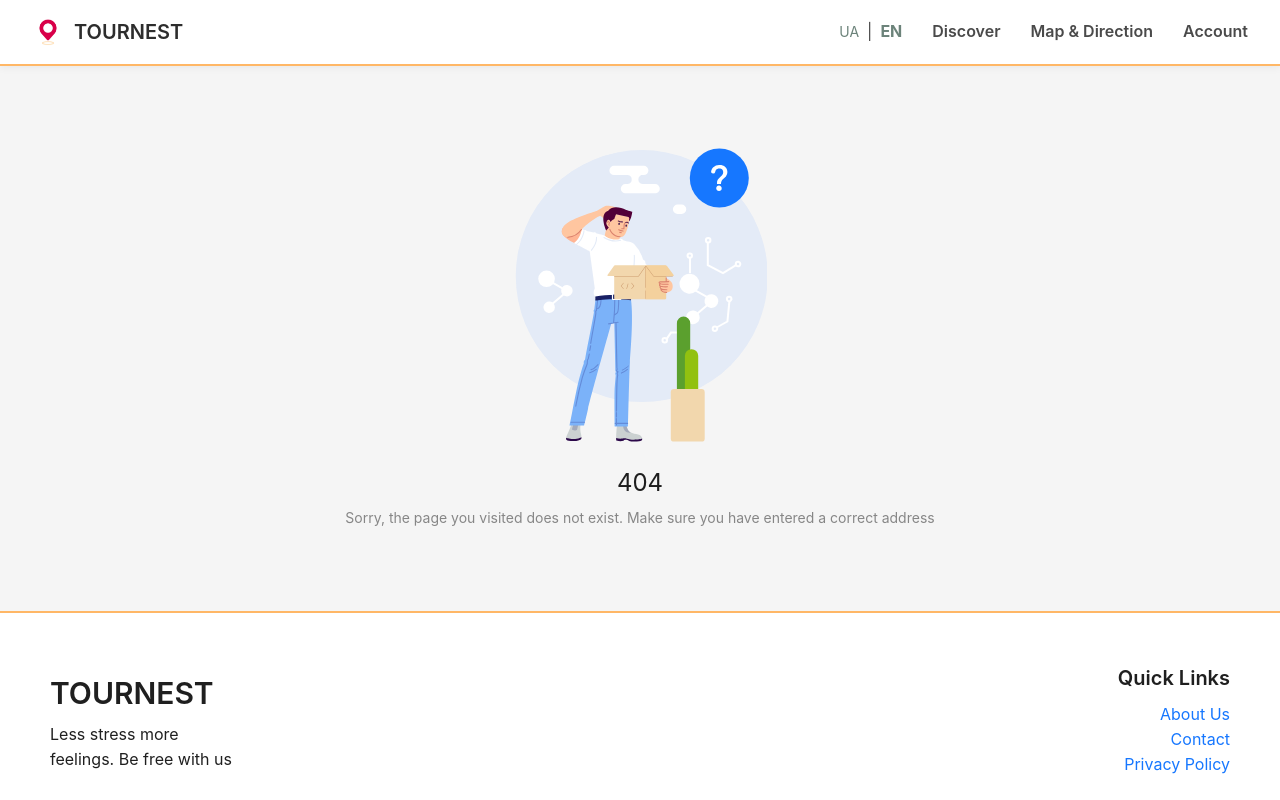
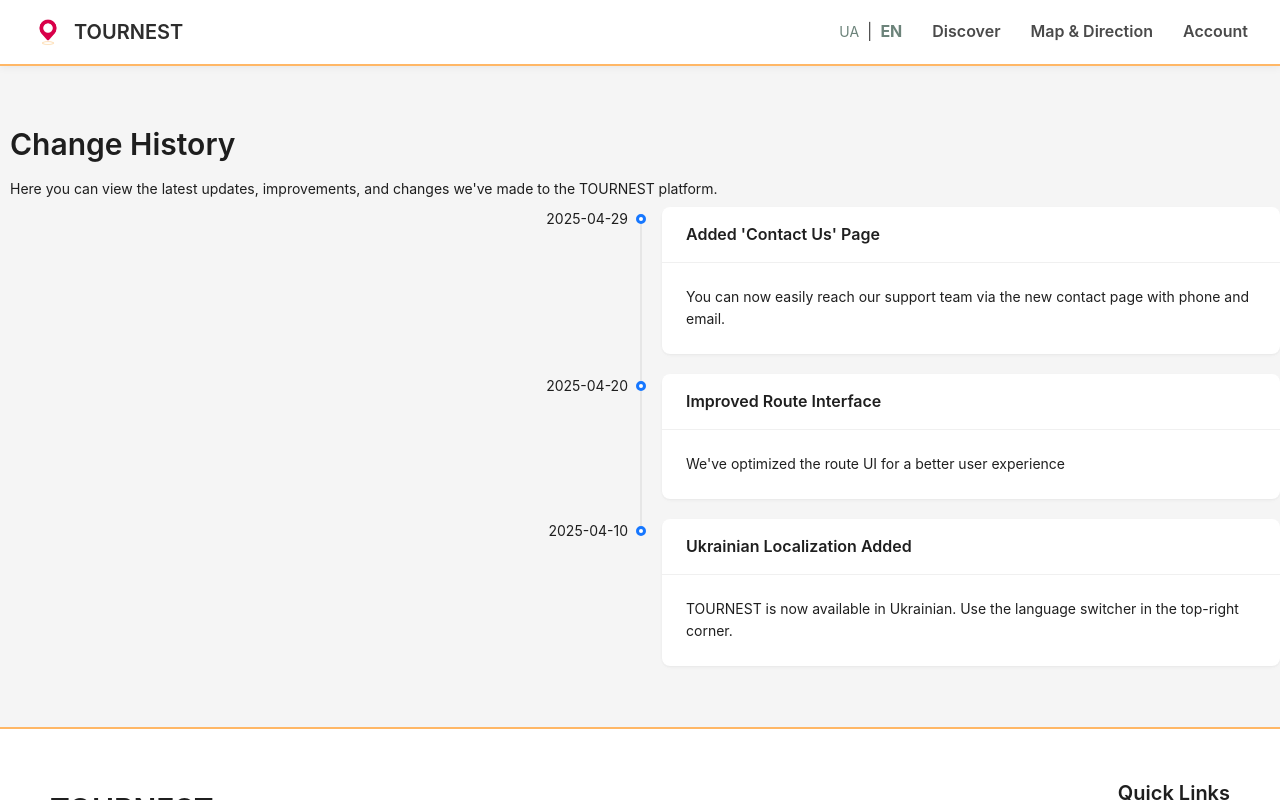
Before and after one commit to rewqla/TourNest, a React (Vite) app in the folder frontend/: page / in a window 1280 px wide. Both pictures are taken after a click on the element "Discover". Built offline with nearby package versions, Linux system fonts and the light colour scheme; no server answers.

Commit message:
Added discover page with localization

```diff
--- /dev/null
+++ b/frontend/src/components/DiscoverPage.tsx
@@ -0,0 +1,52 @@
+import { Typography, Timeline, Card } from "antd";
+import { useTranslation } from "react-i18next";
+
+const { Title, Paragraph, Text } = Typography;
+
+const DiscoverPage = () => {
+  const { t } = useTranslation();
+
+  const updates = [
+    {
+      date: "2025-04-29",
+      title: t("discover.update1.title"),
+      content: t("discover.update1.content"),
+    },
+    {
+      date: "2025-04-20",
+      title: t("discover.update2.title"),
+      content: t("discover.update2.content"),
+    },
+    {
+      date: "2025-04-10",
+      title: t("discover.update3.title"),
+      content: t("discover.update3.content"),
+    },
+  ];
+
+  return (
+    <>
+      <Title level={2}>{t("discover.title")}</Title>
+      <Paragraph>{t("discover.description")}</Paragraph>
+
+      <Timeline
+        mode="left"
+        style={{ paddingLeft: 0, marginLeft: 0 }}
+        items={updates.map((update) => ({
+          label: update.date,
+          children: (
+            <Card
+              title={update.title}
+              bordered={false}
+              style={{ marginLeft: 0 }}
+            >
+              <Text>{update.content}</Text>
+            </Card>
+          ),
+        }))}
+      />
+    </>
+  );
+};
+
+export default DiscoverPage;
--- a/frontend/src/locales/en.json
+++ b/frontend/src/locales/en.json
@@ -162,5 +162,21 @@
     },
     "closingTitle": "Join Us on the Journey",
     "closingText": "Whether you're an adventurer, a planner, or a dreamer, TOURNEST is here to support your travel aspirations. Explore, discover, and experience the world like never before."
+  },
+  "discover": {
+    "title": "Change History",
+    "description": "Here you can view the latest updates, improvements, and changes we've made to the TOURNEST platform.",
+    "update1": {
+      "title": "Added 'Contact Us' Page",
+      "content": "You can now easily reach our support team via the new contact page with phone and email."
+    },
+    "update2": {
+      "title": "Improved Route Interface",
+      "content": "We've optimized the route UI for a better user experience"
+    },
+    "update3": {
+      "title": "Ukrainian Localization Added",
+      "content": "TOURNEST is now available in Ukrainian. Use the language switcher in the top-right corner."
+    }
   }
 }
--- a/frontend/src/locales/ua.json
+++ b/frontend/src/locales/ua.json
@@ -3,7 +3,7 @@
     "profile": "Профіль",
     "travelHistory": "Історія подорожей",
     "logout": "Вийти",
-    "discover": "Відкрити",
+    "discover": "Відкривай",
     "mapAndDirection": "Карта та маршрут",
     "yourSpace": "Ваш простір",
     "account": "Акаунт"
@@ -162,5 +162,21 @@
     },
     "closingTitle": "Приєднуйтесь до нашої подорожі",
     "closingText": "Чи ви авантюрист, планувальник або мрійник — TOURNEST підтримує ваші мандрівні прагнення. Відкривайте, досліджуйте та подорожуйте по-новому."
+  },
+  "discover": {
+    "title": "Історія змін",
+    "description": "Тут ви можете переглянути останні оновлення, вдосконалення та зміни, які ми внесли на платформі TOURNEST.",
+    "update1": {
+      "title": "Додано сторінку 'Звʼяжіться з нами'",
+      "content": "Тепер ви можете легко звʼязатися з нашою підтримкою через нову сторінку контакту з телефоном та email."
+    },
+    "update2": {
+      "title": "Покращено інтерфейс маршруту",
+      "content": "Ми оптимізували UI маршруту для кращого користувацького досвіду"
+    },
+    "update3": {
+      "title": "Додано локалізацію українською",
+      "content": "Тепер TOURNEST доступний українською мовою. Перемикач мови знаходиться у верхньому правому куті."
+    }
   }
 }
--- a/frontend/src/routes/Routes.tsx
+++ b/frontend/src/routes/Routes.tsx
@@ -1,6 +1,7 @@
 import { createBrowserRouter, RouterProvider } from "react-router-dom";
 import App from "../App";
 import ContactUsPage from "../components/ContactUsPage";
+import DiscoverPage from "../components/DiscoverPage";
 import AboutUsPage from "../pages/AboutUsPage";
 import DirectionPage from "../pages/Direction";
 import HomePage from "../pages/HomePage";
@@ -14,6 +15,7 @@ import {
   ABOUT_US_ROUTE,
   CONTACT_US_ROUTE,
   DIRECTION_ROUTE,
+  DISCOVER_ROUTE,
   HOME_ROUTE,
   PRIVACY_ROUTE,
   PROFILE_ROUTE,
@@ -56,6 +58,10 @@ export const Router = () => {
           element: <AboutUsPage />,
         },
         {
+          path: DISCOVER_ROUTE,
+          element: <DiscoverPage />,
+        },
+        {
           path: PROFILE_ROUTE,
           element: (
             <ProtectedRoute>
--- a/frontend/src/routes/routeConstants.tsx
+++ b/frontend/src/routes/routeConstants.tsx
@@ -7,3 +7,4 @@ export const DIRECTION_ROUTE: Readonly<string> = "/direction";
 export const PRIVACY_ROUTE: Readonly<string> = "/privacy";
 export const CONTACT_US_ROUTE: Readonly<string> = "/contact-us";
 export const ABOUT_US_ROUTE: Readonly<string> = "/about-us";
+export const DISCOVER_ROUTE: Readonly<string> = "/discover";
```
